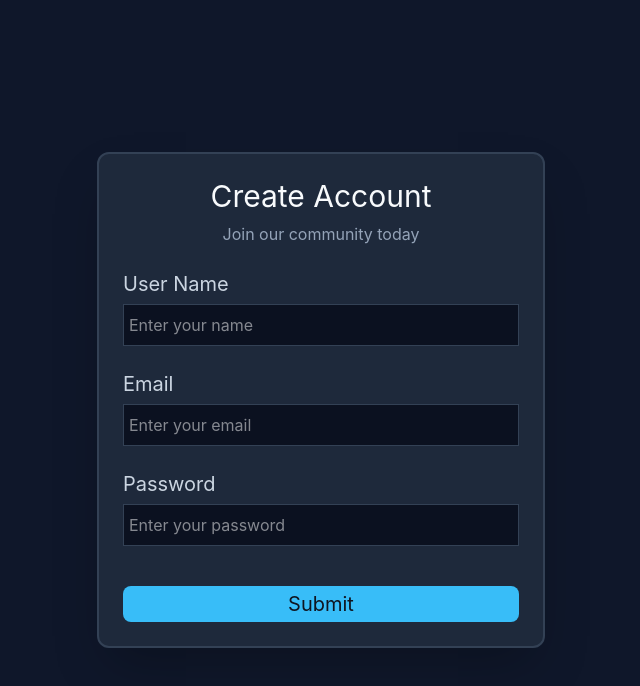
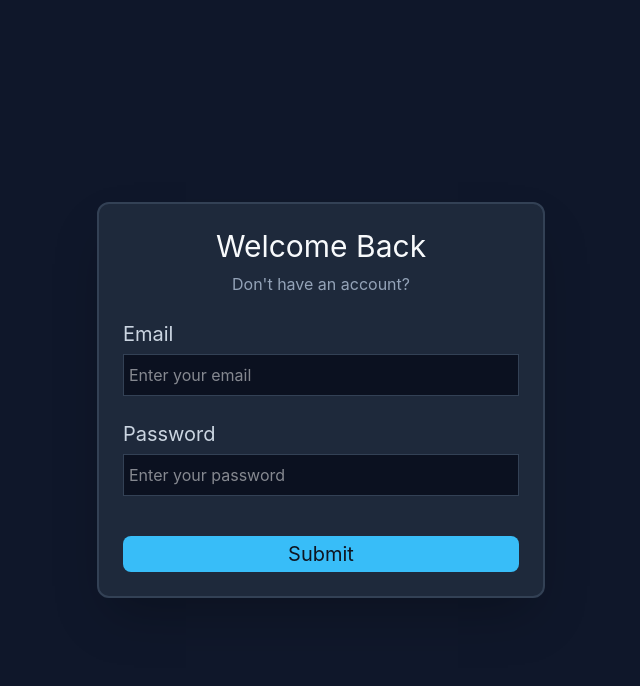
Before and after one commit to paramdahiya/ResumeForge, a React app in the folder frontend/: page /login in a window 1280 px wide. Shown: the top 686 px of the page, without its empty margins (319-959 px from the left). Built offline with nearby package versions, Linux system fonts and the light colour scheme; the HTML template or start-up script is replaced by a standard one.

Commit message:
created a login page

```diff
--- a/frontend/package.json
+++ b/frontend/package.json
@@ -13,6 +13,7 @@
     "@tailwindcss/vite": "^4.2.1",
     "react": "^19.2.0",
     "react-dom": "^19.2.0",
+    "react-router-dom": "^7.13.1",
     "tailwindcss": "^4.2.1"
   },
   "devDependencies": {
--- a/frontend/src/App.jsx
+++ b/frontend/src/App.jsx
@@ -1,17 +1,12 @@
-import { useState } from 'react'
-import reactLogo from './assets/react.svg'
-import viteLogo from '/vite.svg'
 import './App.css'
-import Register from './pages/Register'
+import { router } from './router'
+import { RouterProvider } from "react-router-dom";
 
 function App() {
-  const [count, setCount] = useState(0)
 
   return (
-    <>
-      <Register/>
-    </>
 
+    <RouterProvider router={router}></RouterProvider>
   )
 }
 
--- a/frontend/src/pages/Login.jsx
+++ b/frontend/src/pages/Login.jsx
@@ -1,7 +1,91 @@
 import React from 'react'
+import { useState } from 'react'
+import { useNavigate } from 'react-router-dom'
 
 export default function Login() {
+
+    const [formData, setFormData] = useState({
+        email: '',
+        password: ''
+    })
+
+    const navigate = useNavigate()
+
+    const [formError, setFormError] = useState(false)
+
+    const handleChange = (e)=>{
+        const {name, value} = e.target
+
+        setFormData((prev)=>({...prev, [name]:value}))
+        setFormError(false)
+
+    }
+
+    const handleSubmit = (e)=>{
+        e.preventDefault()
+        if(formData.email.trim() === '' || formData.password.trim() === ''){
+            setFormError(true)
+            return
+        }
+
+    }
+
   return (
-    <div>Login</div>
+    <div className='w-full min-h-dvh flex justify-center items-center px-4 sm:px-0'>
+        <form
+            className='w-full max-w-md border-2 border-[#334155] bg-[#1E293B] shadow-2xl flex flex-col gap-6 p-4 sm:p-6 rounded-xl'
+            onSubmit={handleSubmit}
+        >
+            <div className=''>
+                <h1 className='text-[#F8FAFC] text-2xl sm:text-3xl text-center'>Welcome Back</h1>
+                <p
+                    className='text-[#94A3B8] text-sm sm:text-base mt-2 text-center cursor-pointer hover:underline'
+                    onClick={()=>(navigate('/register'))}
+                >
+                    Don't have an account?
+                </p>
+            </div>
+
+            {formError ?
+                <div className='w-full'>
+                    <p className='text-base text-[#E05555] text-center'>*Please fill all the fields</p>
+                </div>
+                :
+                <></>
+            }
+
+            <div className='w-full flex flex-col gap-1.5'>
+                <label htmlFor="email" className='text-[#CBD5E1] text-lg sm:text-xl'>Email</label>
+                <input
+                    type="email"
+                    id='email'
+                    name='email'
+                    value={formData.email}
+                    onChange={handleChange}
+                    placeholder='Enter your email'
+                    className='w-full focus:outline-none bg-[#0B1120] border border-[#334155] focus:ring-1 focus:ring-[rgba(56, 189, 248, 0.5)] transition-all duration-200 focus:shadow-xl focus:scale-[1.01] p-1.5 sm:p-2 text-white text-base'
+                />
+            </div>
+
+            <div className='w-full text-[#94A3B8] flex flex-col gap-1.5'>
+                <label htmlFor="password" className='text-[#CBD5E1] text-lg sm:text-xl'>Password</label>
+                <input
+                    type="password"
+                    id='password'
+                    name='password'
+                    value={formData.password}
+                    onChange={handleChange}
+                    placeholder='Enter your password'
+                    className='w-full focus:outline-none bg-[#0B1120] border border-[#334155] focus:ring-1 focus:ring-[rgba(56, 189, 248, 0.5)] transition-all duration-200 focus:shadow-xl focus:scale-[1.01] p-1.5 sm:p-2 text-white text-base'
+                />
+            </div>
+            <button
+                className='mt-4 w-full text-[#0F1520]  bg-[#38BDF8] hover:bg-[#7DD3FC] hover:scale-[1.05] transition-all duration-200 hover:shadow-lg text-lg sm:text-xl cursor-pointer py-1 rounded-lg'
+                type='submit'
+            >
+                Submit
+            </button>
+        </form>
+    </div>
   )
 }
--- /dev/null
+++ b/frontend/src/router.jsx
@@ -0,0 +1,15 @@
+// routes for the app
+
+import Login from "./pages/Login";
+import { createBrowserRouter } from "react-router-dom";
+import Register from "./pages/Register";
+export const router = createBrowserRouter([
+    {
+        path:'/register',
+        element:<Register/>
+    },
+    {
+        path:'/login',
+        element:<Login/>
+    }
+])
```
